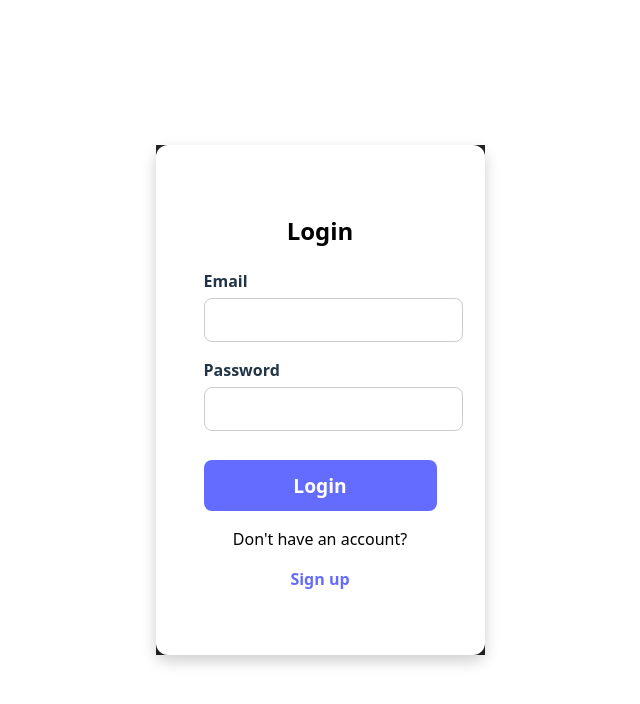
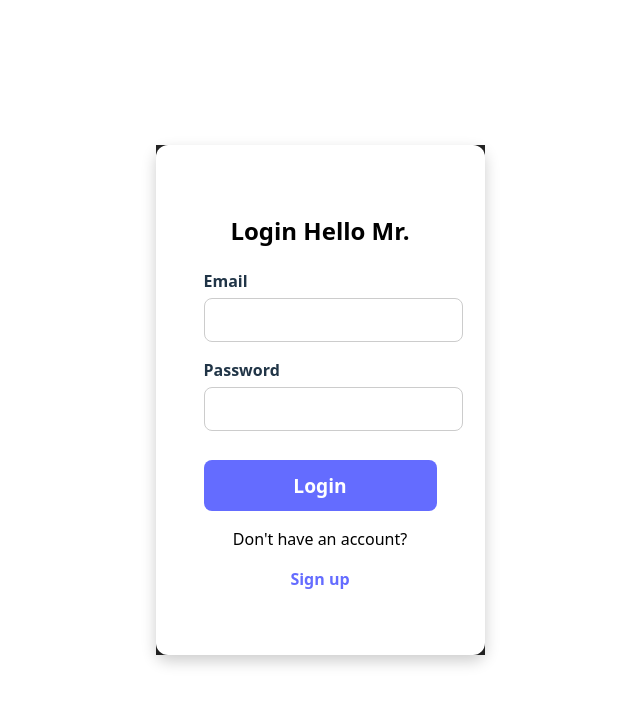
Before and after one commit to RiyadMurad44/React_Project, a React (Vite) app: page / in a window 1280 px wide. Shown: the top 704 px of the page, without its empty margins (320-960 px from the left). Built offline with nearby package versions, Linux system fonts and the light colour scheme.

Commit message:
A small change in title

```diff
--- a/package.json
+++ b/package.json
@@ -10,6 +10,7 @@
     "preview": "vite preview"
   },
   "dependencies": {
+    "axios": "^1.8.3",
     "react": "^19.0.0",
     "react-dom": "^19.0.0",
     "react-router-dom": "^7.3.0"
--- a/src/Components/login.jsx
+++ b/src/Components/login.jsx
@@ -14,7 +14,7 @@ const Login = () => {
   return (
     <div className="login-container">
       <form className="login-form" onSubmit={handleSubmit}>
-        <h2>Login</h2>
+        <h2>Login Hello Mr.</h2>
         <div className="input-group">
           <label>Email</label>
           <input
```
Also changed, not shown: 1 other file (tests, documents, lock files or other folders).
